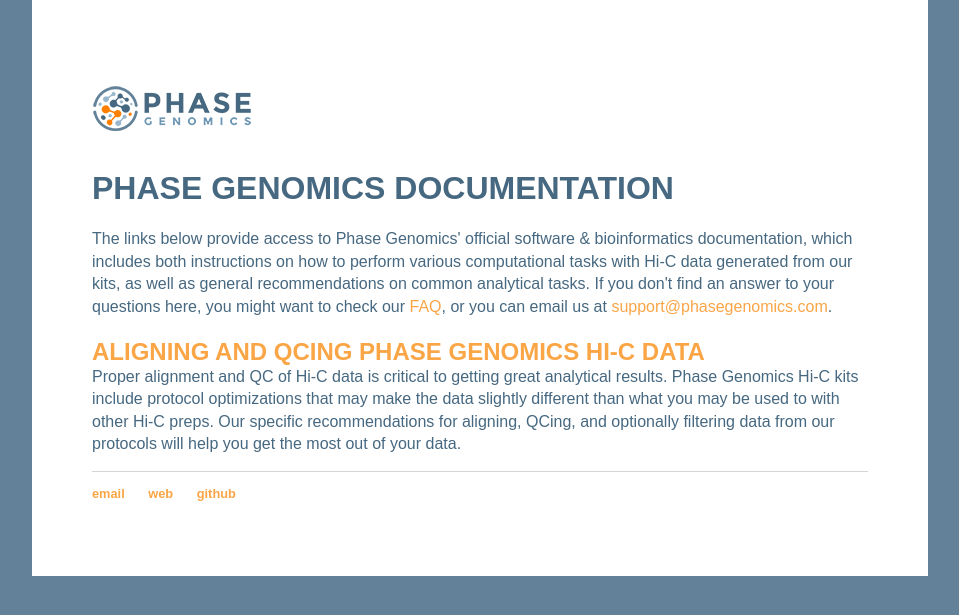
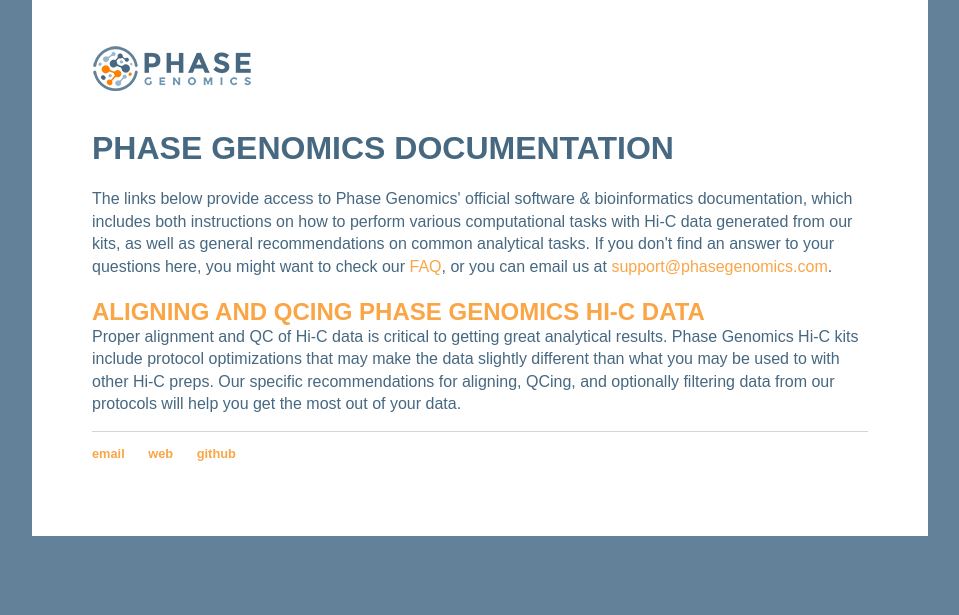
Before and after one commit to phasegenomics/phasegenomics.github.io, a Jekyll site: the page built from index.html, in a window 1280 px wide. Shown: the top 615 px of the page, without its empty margins (160-1119 px from the left). Built offline with Jekyll 4.4.1, drawn with Linux system fonts in a browser that asks for light colours.

Commit message:
Update default.html

```diff
--- a/_layouts/default.html
+++ b/_layouts/default.html
@@ -6,7 +6,7 @@
 			<link rel="stylesheet" type="text/css" href="/css/main.css">
 		</head>
 		<body bgcolor="#638299">
-			<div style="background-color:white; padding: 60px; height=100%;">
+			<div style="background-color:white; padding: 20px 60px 60px 60px; height=100%;">
 			<nav>
 	    		<ul>
 	        		<li><a href="/"><img src="https://phasegenomics.github.io/images/horiz-dark-smaller.png" alt="Home"></a></li>
```
